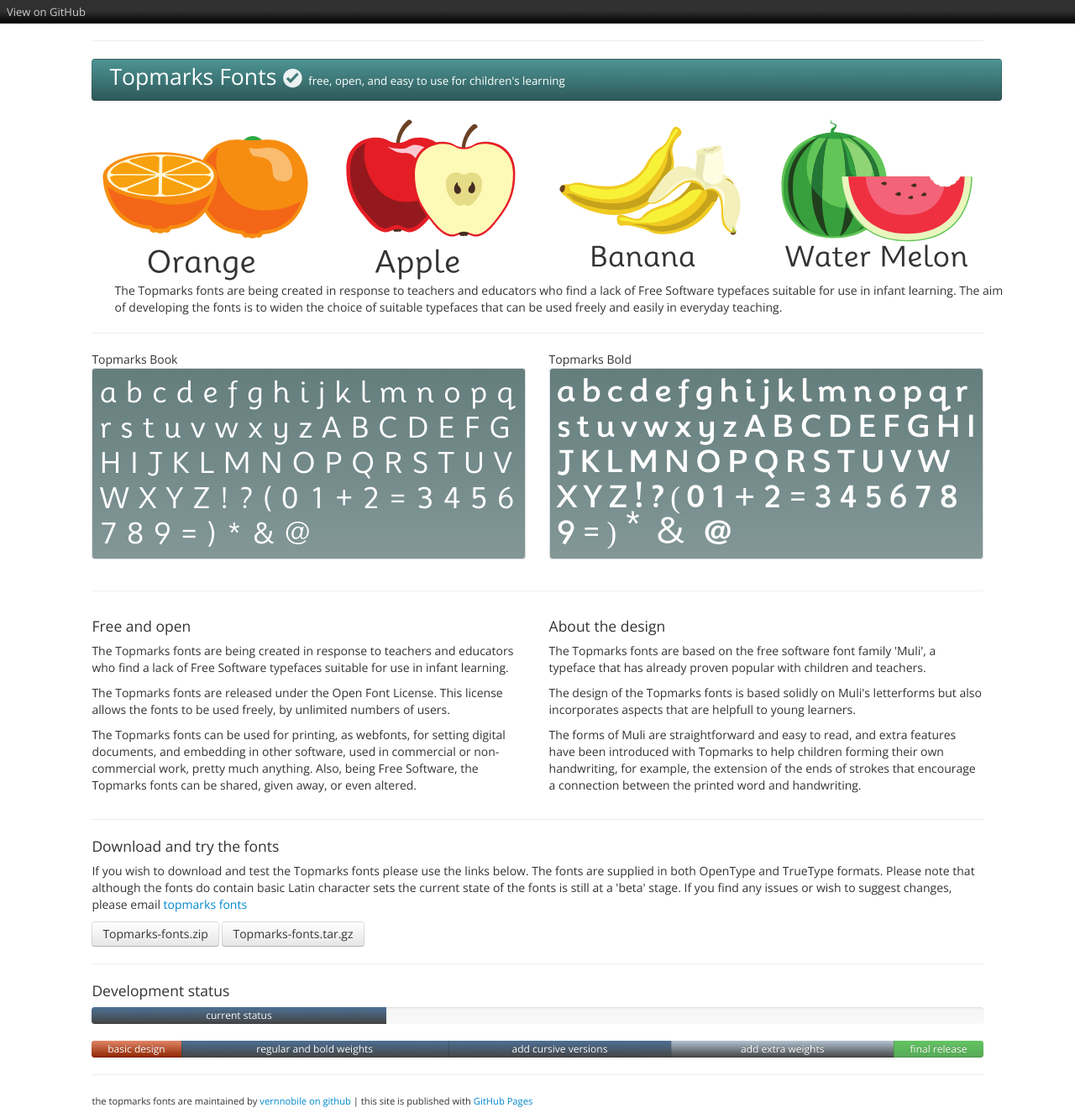
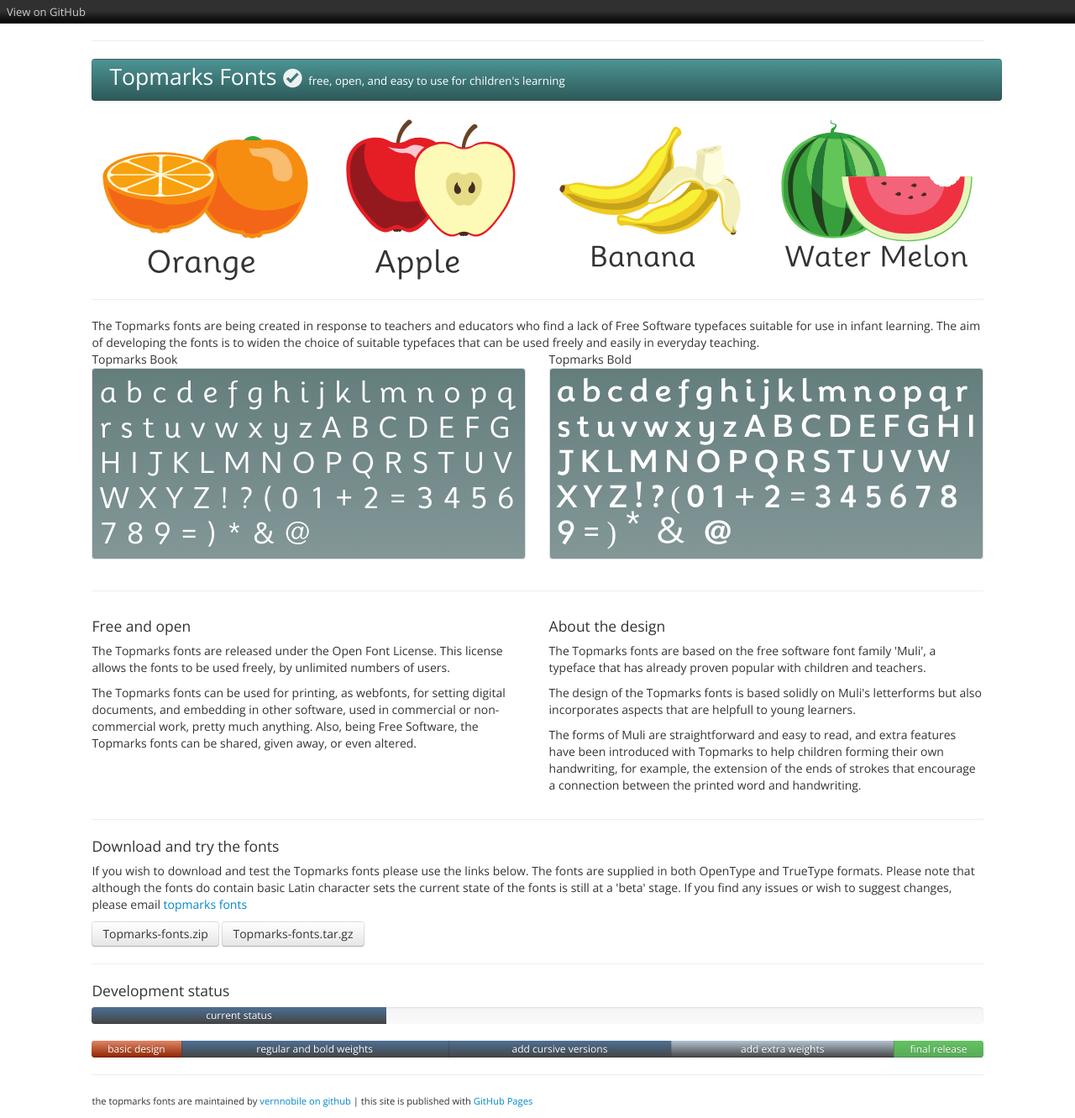
Before and after one commit to vernnobile/topmarks, a Jekyll site: the page built from index.html, in a window 1280 px wide. Shown: the whole page at 84% size. Built offline with Jekyll 4.4.1, drawn with Linux system fonts in a browser that asks for light colours.

Commit message:
progress

```diff
--- /dev/null
+++ b/_includes/images.html
@@ -0,0 +1,6 @@
+ <div class="row-fluid">
+ <div class="span6 nailCenter"> <img alt="one" src="images/fruit1.svg" width="96%">
+        </div>
+         <div class="span6 nailCenter"> <img alt="one" src="images/fruit3.svg" width="96%">
+        </div>
+            </div>
--- a/_includes/readme.html
+++ b/_includes/readme.html
@@ -2,7 +2,6 @@
               <div class="row-fluid">
         <div class="span6">
         <h4>Free and open</h4>
-            <p>The Topmarks fonts are being created in response to teachers and educators who find a lack of Free Software typefaces suitable for use in infant learning.</p>
 <p>The Topmarks fonts are released under the Open Font License. This license allows the fonts to be used freely, by unlimited numbers of users.</p>
 <p>The Topmarks fonts can be used for printing, as webfonts, for setting
 digital documents, and embedding in other software, used in commercial or non-commercial work, pretty much anything. Also, being Free Software, the Topmarks fonts can be shared, given away, or even altered.</p>
--- a/_includes/readme1.html
+++ b/_includes/readme1.html
@@ -1,8 +1,4 @@
  <div class="row-fluid">
- <div class="span6 nailCenter"> <img alt="one" src="images/fruit1.svg" width="96%">
-        </div>
-         <div class="span6 nailCenter"> <img alt="one" src="images/fruit3.svg" width="96%">
-        </div>
  <div class="span12">
 The Topmarks fonts are being created in response to teachers and educators who find a lack of Free Software typefaces suitable for use in infant learning. The aim of developing the fonts is to widen the choice of suitable typefaces that can be used freely and easily in everyday teaching.</div>
             </div>
--- a/_layouts/homepage.html
+++ b/_layouts/homepage.html
@@ -1,8 +1,9 @@
 {% include html-start.html %}
 <hr>
 {% include header-masthead.html %}
+{% include images.html %}
+<hr>
 {% include readme1.html %}
-<hr>
 {% include specimen.html %}
 <hr>
 {% include readme.html %}
```
